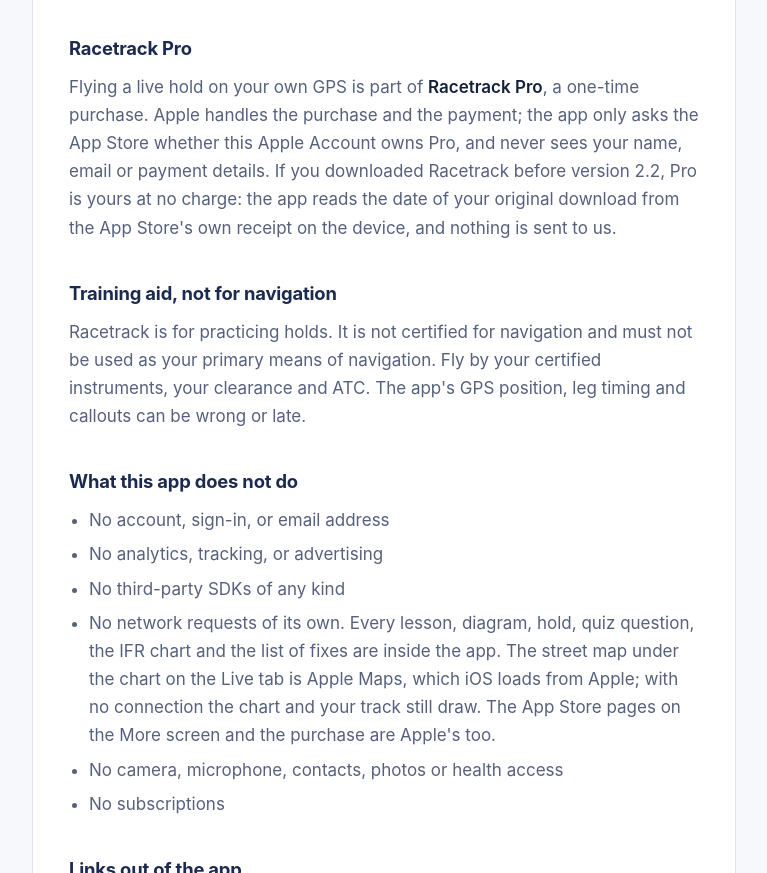
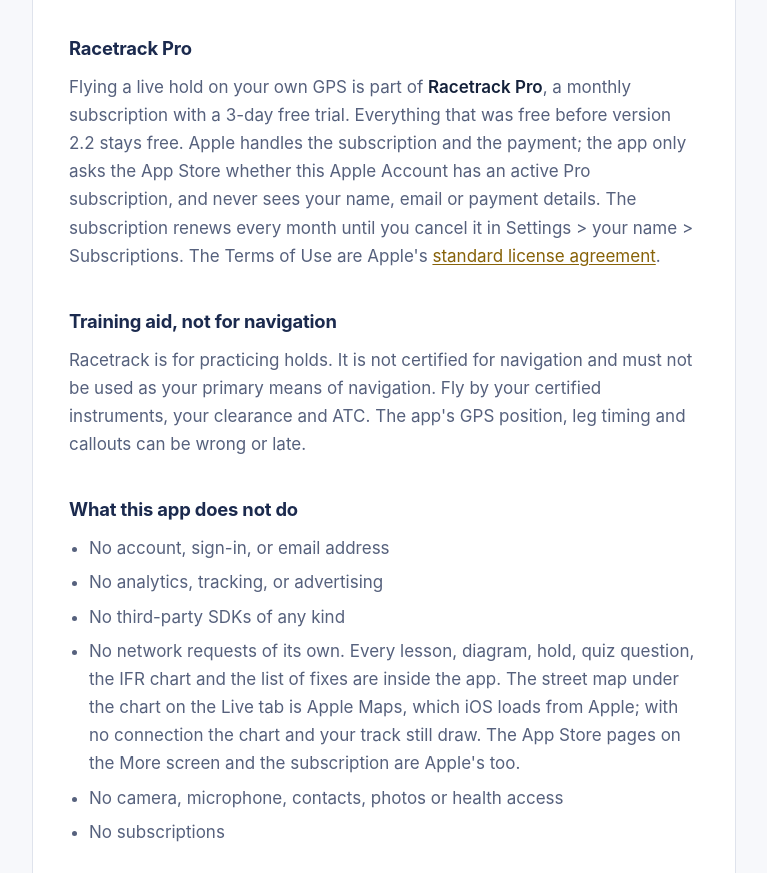
Before and after one commit to JackDA10/privacy, a plain HTML site: page racetrack/index.html in a window 1280 px wide. Shown: the part 1424-2297 px from the top of the page, without its empty margins (256-1023 px from the left). Drawn offline with Linux system fonts and the light colour scheme.

Commit message:
Racetrack Pro is a monthly subscription with a 3-day trial
Co-Authored-By: Claude Opus 5.5 <noreply@anthropic.com>

```diff
--- a/racetrack/index.html
+++ b/racetrack/index.html
@@ -48,11 +48,13 @@
   location off for Racetrack at any time in the iPhone's Settings.</p>
 
   <h2>Racetrack Pro</h2>
-  <p>Flying a live hold on your own GPS is part of <strong>Racetrack Pro</strong>, a one-time
-  purchase. Apple handles the purchase and the payment; the app only asks the App Store whether this
-  Apple Account owns Pro, and never sees your name, email or payment details. If you downloaded
-  Racetrack before version 2.2, Pro is yours at no charge: the app reads the date of your original
-  download from the App Store's own receipt on the device, and nothing is sent to us.</p>
+  <p>Flying a live hold on your own GPS is part of <strong>Racetrack Pro</strong>, a monthly
+  subscription with a 3-day free trial. Everything that was free before version 2.2 stays free.
+  Apple handles the subscription and the payment; the app only asks the App Store whether this
+  Apple Account has an active Pro subscription, and never sees your name, email or payment details.
+  The subscription renews every month until you cancel it in Settings &gt; your name &gt;
+  Subscriptions. The Terms of Use are Apple's
+  <a href="https://www.apple.com/legal/internet-services/itunes/dev/stdeula/">standard license agreement</a>.</p>
 
   <h2>Training aid, not for navigation</h2>
   <p>Racetrack is for practicing holds. It is not certified for navigation and must not be used as
@@ -67,7 +69,7 @@
     <li>No network requests of its own. Every lesson, diagram, hold, quiz question, the IFR chart and
         the list of fixes are inside the app. The street map under the chart on the Live tab is Apple
         Maps, which iOS loads from Apple; with no connection the chart and your track still draw.
-        The App Store pages on the More screen and the purchase are Apple's too.</li>
+        The App Store pages on the More screen and the subscription are Apple's too.</li>
     <li>No camera, microphone, contacts, photos or health access</li>
     <li>No subscriptions</li>
   </ul>
```
